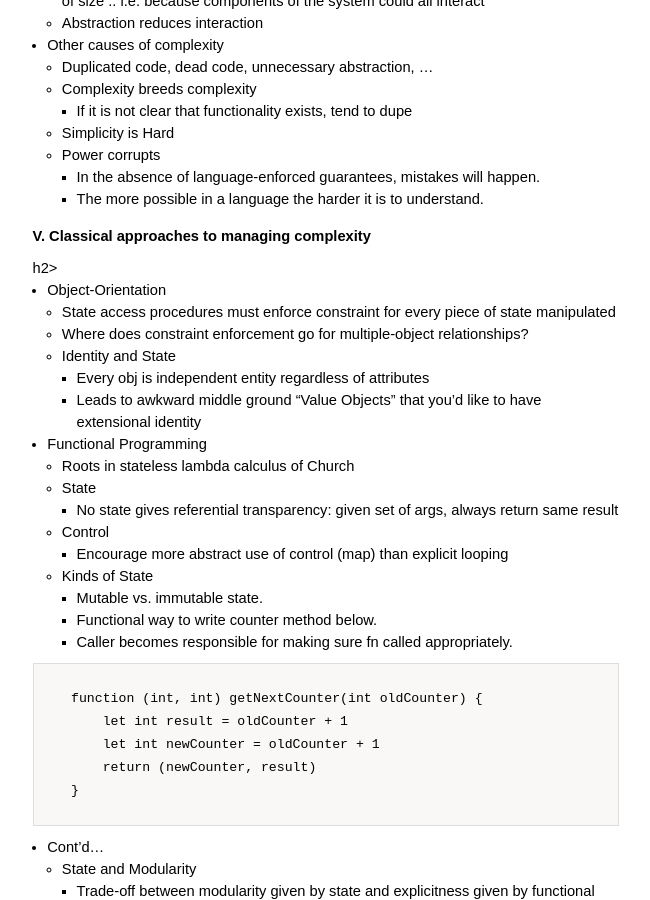
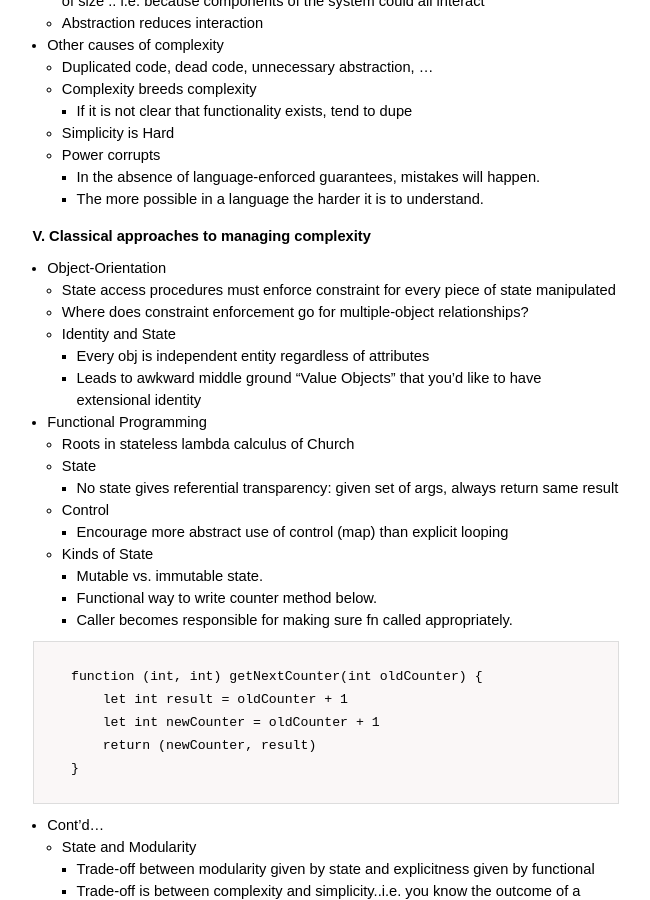
Before and after one commit to econner/econner.github.com, a Jekyll site: the page built from _posts/2013-04-06-out_of_tar_pit.md, in a window 1280 px wide and 900 px high, scrolled down 1085 px. Shown: the whole window, without its empty margins (314-964 px from the left). Built offline with Jekyll 4.4.1, drawn with Linux system fonts in a browser that asks for light colours; Markdown is read by kramdown in place of the engine named in the settings; comment, search, counter and statistics services are not loaded.

Commit message:
Fix out of the tarpit.

```diff
--- a/_posts/2013-04-06-out_of_tar_pit.md
+++ b/_posts/2013-04-06-out_of_tar_pit.md
@@ -84,7 +84,7 @@ h2.sectionTitle {
      * In the absence of language-enforced guarantees, mistakes will happen.
      * The more possible in a language the harder it is to understand.
 
-<h2 class="sectionTitle">V. Classical approaches to managing complexity</h2>h2>
+<h2 class="sectionTitle">V. Classical approaches to managing complexity</h2>
 
 * Object-Orientation
   * State access procedures must enforce constraint for every piece of state manipulated
```
